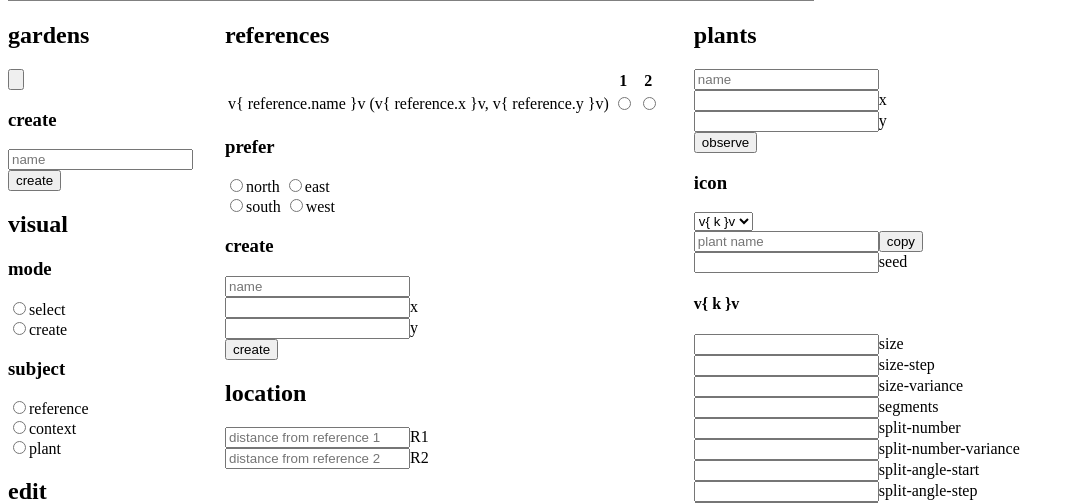
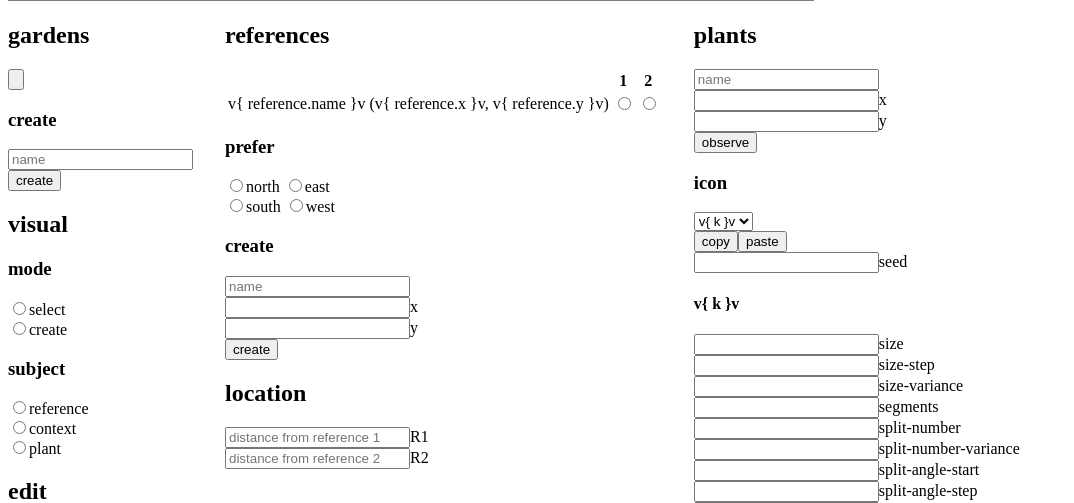
Before and after one commit to dansgithubuser/garden-mapper, a Django app: page / in a window 1280 px wide. Shown: the part 634-1137 px from the top of the page, without its empty margins (0-1074 px from the left). Run offline with Django 3.2, Linux system fonts and the light colour scheme.

Commit message:
copy/paste icon params instead of specifying by name

```diff
--- a/garden_mapper/templates/home.html
+++ b/garden_mapper/templates/home.html
@@ -77,7 +77,7 @@
             v{ k }v
           </option>
         </select><br>
-        <input type='text' v-model='plantObserveIconParamsCopyFrom' placeholder='plant name'><input type='button' value='copy' @click='iconParamsCopy'><br>
+        <input type='button' value='copy' @click='iconParamsCopy'><input type='button' value='paste' @click='iconParamsPaste'><br>
         <input type='number' v-model.number='plantObserveIconParams.root.seed' @change='iconParamsChanged'>seed<br>
         <div v-for='v, k in plantObserveIconParams'>
           <h4>v{ k }v</h4>
@@ -145,7 +145,6 @@ var app = new Vue({
     plantObserveY: '',
     plantObserveIconParamsSelection: '',
     plantObserveIconParamsOptions: icon.iconParams,
-    plantObserveIconParamsCopyFrom: '',
     plantObserveIconParams: { root: icon.constructIconParams(true) },
     plants: [],
     // view state
@@ -296,12 +295,10 @@ var app = new Vue({
       this.iconParamsChanged();
     },
     iconParamsCopy() {
-      for (const i of this.plants)
-        if (i.name == this.plantObserveIconParamsCopyFrom) {
-          const observation = this.plantObservation(i);
-          this.plantObserveIconParams = icon.iconParamsFlatten(observation.icon_params);
-          break;
-        }
+      this.copiedIconParams = icon.iconParamsFlatten(this.selected.icon_params);
+    },
+    iconParamsPaste() {
+      this.plantObserveIconParams = this.copiedIconParams;
       this.randomizeSeed();
       this.iconParamsChanged();
     },
```
